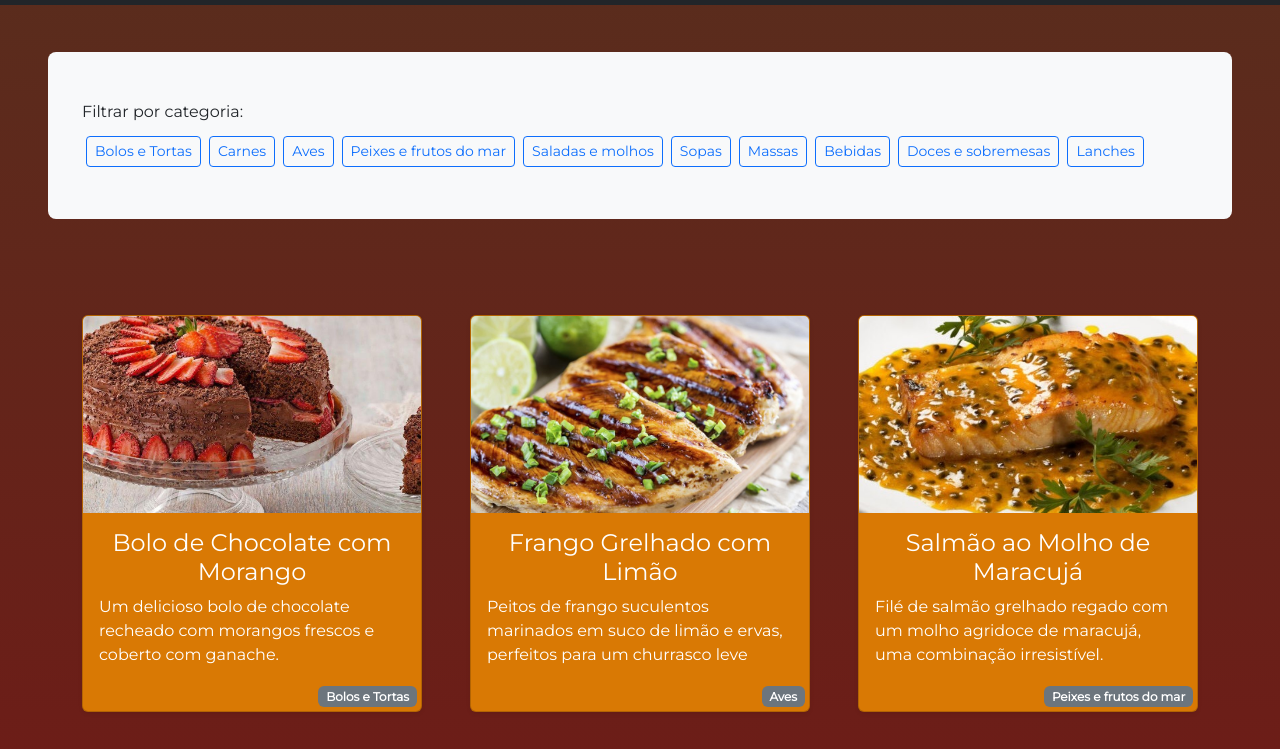
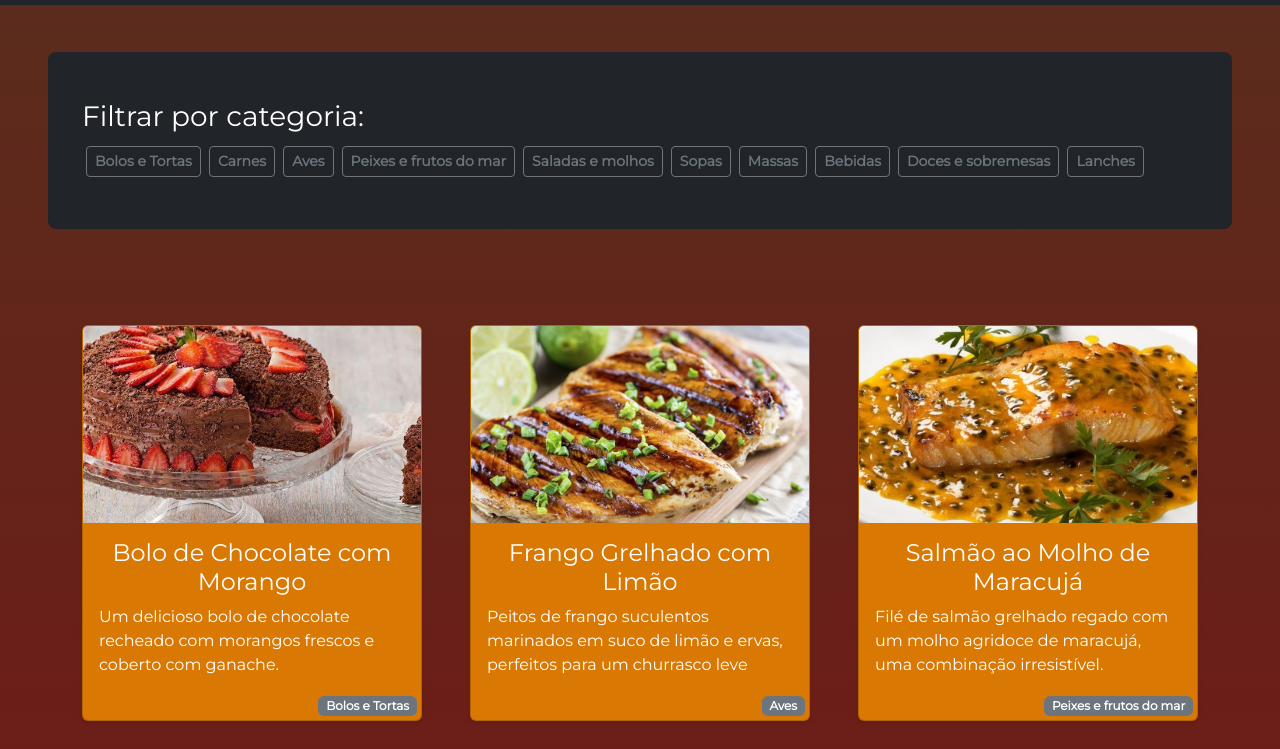
Before and after one commit to paulolisboa38/Site-Receitas, a plain HTML site: page site-receitas/busca-receitas.html in a window 1280 px wide. Shown: the part 51-800 px from the top of the page. Drawn offline with nearby package versions, Linux system fonts and the light colour scheme.

Commit message:
Alterada cor de fundo do filtro de receitas.

```diff
--- a/site-receitas/busca-receitas.html
+++ b/site-receitas/busca-receitas.html
@@ -30,15 +30,15 @@
 <body>
 	<header class="default"></header>
 	<main>
-		<section class="filtros py-5 m-5 bg-body-tertiary rounded-3">
+		<section class="filtros py-5 m-5 bg-dark rounded-3">
 			<div class="container">
-				<label class="form-label">Filtrar por categoria: </label>
+				<h3>Filtrar por categoria:</h3>
 				<div class="categorias"></div>
 			</div>
 		</section>
 		<section class="receitas py-5">
 			<div class="container">
-				<div class="row row-cols-1 row-cols-sm-2 row-cols-md-3 g-5"></div>
+				<div class="row row-cols-1 row-cols-md-2 row-cols-lg-3 g-5"></div>
 			</div>
 		</section>
 	</main>
--- a/site-receitas/css/style.css
+++ b/site-receitas/css/style.css
@@ -1,6 +1,7 @@
 @import url('https://fonts.googleapis.com/css2?family=Montserrat&family=Rochester&display=swap');
 *{
     font-family: Montserrat;
+    color: #fff;
     padding: 0;
     margin: 0;
     box-sizing: border-box;
--- a/site-receitas/js/busca-receitas.js
+++ b/site-receitas/js/busca-receitas.js
@@ -89,7 +89,7 @@ const carregarCategorias = async () => {
 		check.checked = filtroCategoria.includes(listaCategorias[i]) ? "checked" : ""
 
 		const label = document.createElement("label")
-		label.className = "btn btn-sm btn-outline-primary m-1"
+		label.className = "btn btn-sm btn-outline-secondary m-1 fw-bold"
 		label.setAttribute("for", check.id)
 		label.innerText = listaCategorias[i];
 		label.addEventListener('click', filtrarCategoria)
```
